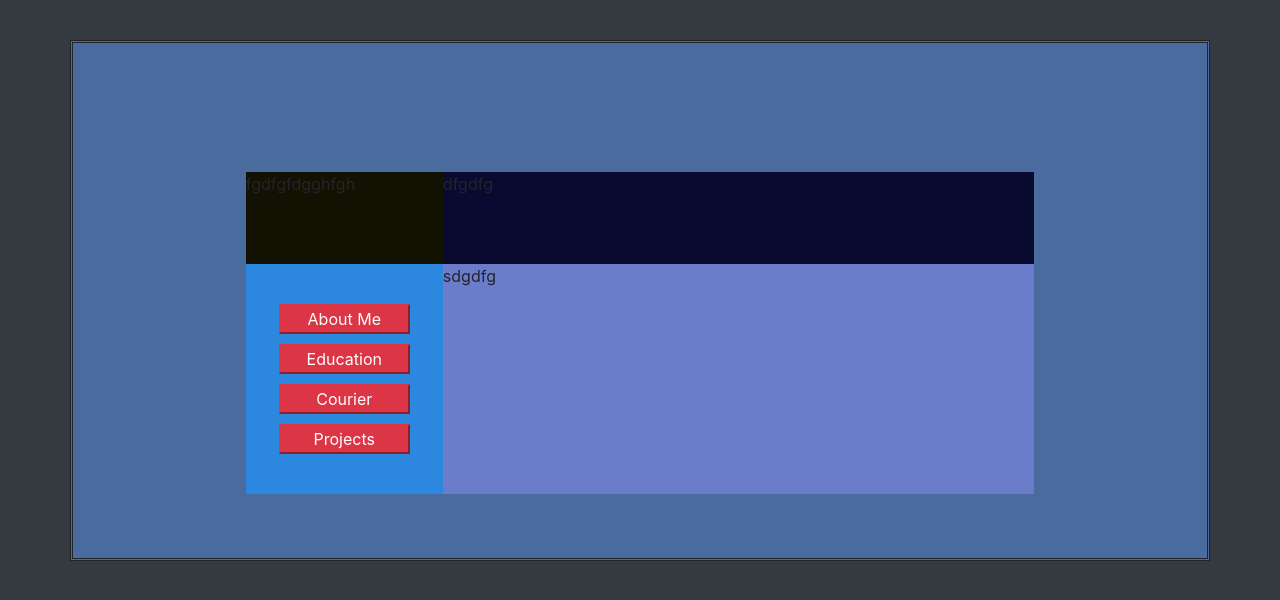
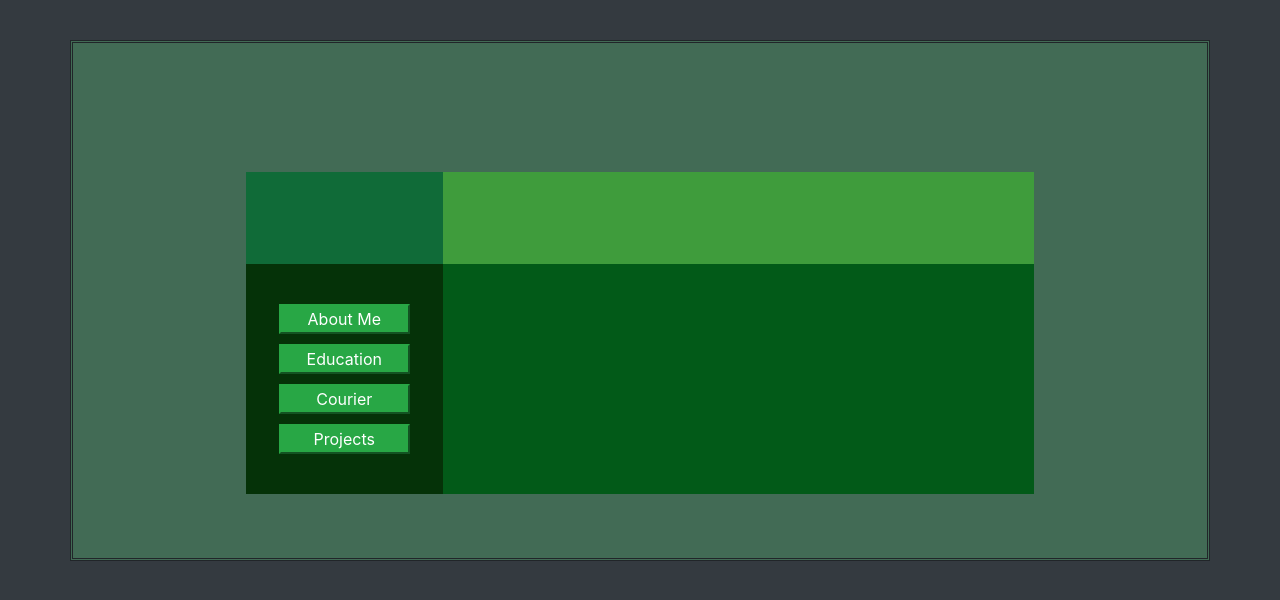
Before and after one commit to kambehba/kamparsen-site, an Angular app: page / in a window 1280 px wide. Shown: the top 600 px of the page. Built offline with nearby package versions, Linux system fonts and the light colour scheme; no server answers.

Commit message:
added some styling

```diff
--- /dev/null
+++ b/src/app/DateTimeModel.ts
@@ -0,0 +1,3 @@
+export class DateTimeModel{
+    public currentDateTime : string
+}
--- a/src/app/app.component.css
+++ b/src/app/app.component.css
@@ -5,7 +5,7 @@
     grid-template-columns: 1fr 5fr 1fr;
     border-style: double;
     margin-top: 40px;
-    background: rgb(74, 107, 158);
+    background: rgb(66, 107, 85);
 }
 
 .mainDiv{
@@ -21,26 +21,33 @@
 .photoDiv{
     grid-row: 1;
     grid-column: 1;
-    background: rgb(19, 18, 2);
+    background: rgb(16, 107, 56);
 
 }
 
 .titleDiv{
     grid-row: 1;
     grid-column: 2;
-    background: rgb(10, 10, 49);
+    background: rgb(63, 156, 60);
 
 }
 
 .menuDiv{
     grid-row: 2;
     grid-column: 1;
-    background:rgba(43, 138, 228, 0.925);
+    background:rgba(1, 46, 3, 0.925);
 
     display: grid;
     grid-template-rows: 1fr 1fr 1fr 1fr 1fr 1fr;
     grid-template-columns: 1fr 4fr 1fr;
     grid-row-gap: 10px;
+}
+
+.contentDiv{
+    grid-row: 2;
+    grid-column: 2;
+    background: rgb(2, 90, 24);
+
 }
 
 .b1{
@@ -62,10 +69,3 @@
     grid-row: 5;
     grid-column: 2;
 }
-
-.contentDiv{
-    grid-row: 2;
-    grid-column: 2;
-    background: rgb(107, 124, 202);
-
-}
--- a/src/app/app.component.html
+++ b/src/app/app.component.html
@@ -3,22 +3,22 @@
   <div class="mainDiv">
 
       <div class="photoDiv">
-          fgdfgfdgghfgh
+
       </div>
 
       <div class="titleDiv">
-          dfgdfg
+
       </div>
 
       <div class="menuDiv">
-          <button class="b1 btn-danger">About Me</button>
-          <button class="b2 btn-danger">Education</button>
-          <button class="b3 btn-danger">Courier</button>
-          <button class="b4 btn-danger">Projects</button>
+          <button class="b1 btn-success">About Me</button>
+          <button class="b2 btn-success">Education</button>
+          <button class="b3 btn-success">Courier</button>
+          <button class="b4 btn-success">Projects</button>
       </div>
 
       <div class="contentDiv">
-          sdgdfg
+
       </div>
 
   </div>
--- a/src/app/app.component.ts
+++ b/src/app/app.component.ts
@@ -1,5 +1,5 @@
 import { Component } from '@angular/core';
-
+import {AppService} from './app.service'
 @Component({
   selector: 'app-root',
   templateUrl: './app.component.html',
@@ -7,4 +7,9 @@ import { Component } from '@angular/core';
 })
 export class AppComponent {
   title = 'kamparsen-site';
+
+  constructor(private appService:AppService)
+  {
+    appService.dothis();
+  }
 }
--- a/src/app/app.module.ts
+++ b/src/app/app.module.ts
@@ -1,16 +1,16 @@
 import { BrowserModule } from '@angular/platform-browser';
 import { NgModule } from '@angular/core';
-
+import {HttpClientModule} from '@angular/common/http'
 import { AppComponent } from './app.component';
-
+import {AppService} from './app.service';
 @NgModule({
   declarations: [
     AppComponent
   ],
   imports: [
-    BrowserModule
+    BrowserModule,HttpClientModule
   ],
-  providers: [],
+  providers: [AppService],
   bootstrap: [AppComponent]
 })
 export class AppModule { }
--- /dev/null
+++ b/src/app/app.service.ts
@@ -0,0 +1,26 @@
+
+import {HttpClient} from '@angular/common/http';
+import { Injectable } from '@angular/core';
+import {DateTimeModel} from './DateTimeModel'
+
+@Injectable()
+export class AppService{
+
+    constructor(private http: HttpClient)
+    {
+
+    }
+
+    public dothis()
+    {
+        this.http.get('http://worldclockapi.com/api/json/est/now').subscribe(data=>{
+
+
+           //console.log(data.contentItem[0]);
+       });
+
+    }
+
+
+
+}
```
